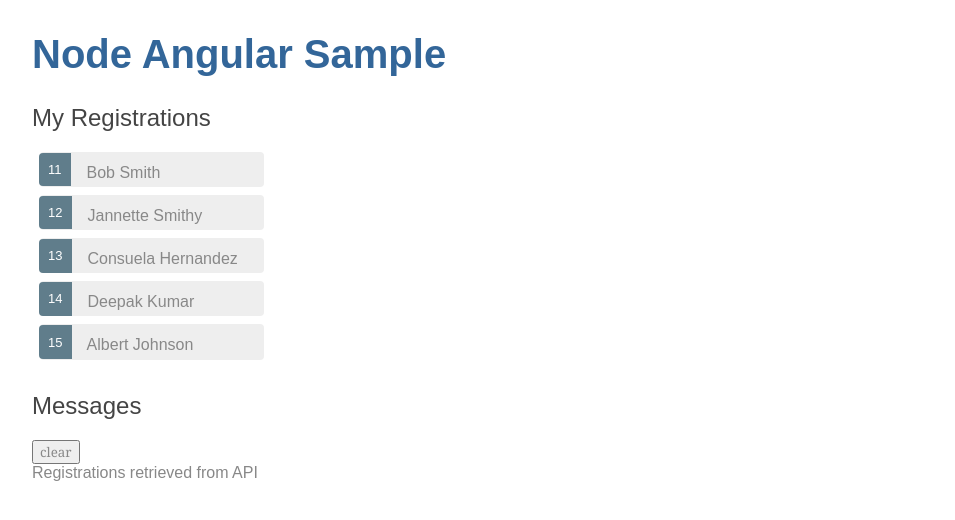
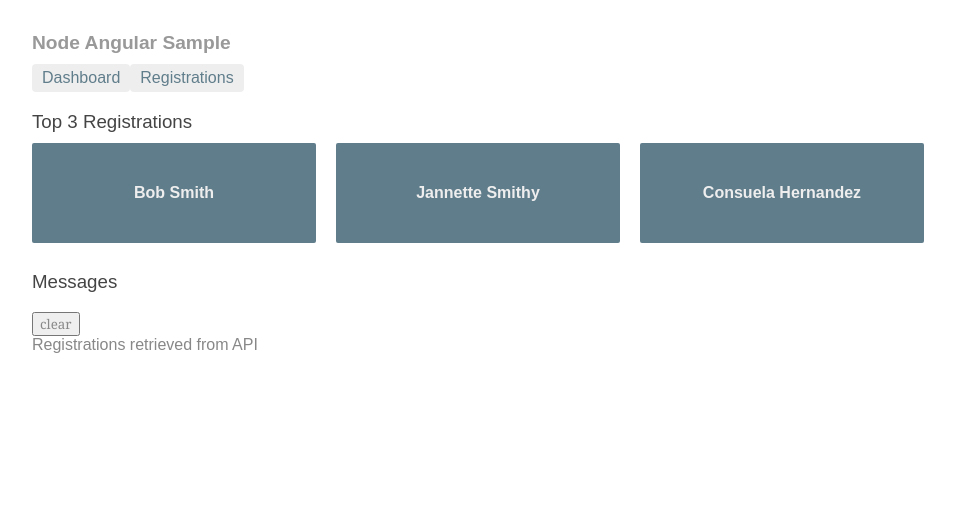
Before and after one commit to webpaul/node-angular-sample, an Angular app in the folder client/: page /dashboard in a window 1280 px wide. Shown: the top 520 px of the page, without its empty margins (0-955 px from the left). Built offline with nearby package versions, Linux system fonts and the light colour scheme.

Commit message:
Add dashboard and routing

```diff
--- a/client/src/app/app.component.css
+++ b/client/src/app/app.component.css
@@ -0,0 +1,29 @@
+/* AppComponent's private CSS styles */
+h1 {
+    font-size: 1.2em;
+    color: #999;
+    margin-bottom: 0;
+  }
+  h2 {
+    font-size: 2em;
+    margin-top: 0;
+    padding-top: 0;
+  }
+  nav a {
+    padding: 5px 10px;
+    text-decoration: none;
+    margin-top: 10px;
+    display: inline-block;
+    background-color: #eee;
+    border-radius: 4px;
+  }
+  nav a:visited, a:link {
+    color: #607D8B;
+  }
+  nav a:hover {
+    color: #039be5;
+    background-color: #CFD8DC;
+  }
+  nav a.active {
+    color: #039be5;
+  }
--- a/client/src/app/app.component.html
+++ b/client/src/app/app.component.html
@@ -1,3 +1,7 @@
 <h1>{{title}}</h1>
-<app-registrations></app-registrations>
+<nav>
+    <a routerLink="/dashboard">Dashboard</a>
+    <a routerLink="/registrations">Registrations</a>
+</nav>
+<router-outlet></router-outlet>
 <app-messages></app-messages>
--- /dev/null
+++ b/client/src/app/dashboard/dashboard.component.css
@@ -0,0 +1,64 @@
+/* DashboardComponent's private CSS styles */
+[class*='col-'] {
+    float: left;
+    padding-right: 20px;
+    padding-bottom: 20px;
+  }
+  [class*='col-']:last-of-type {
+    padding-right: 0;
+  }
+  a {
+    text-decoration: none;
+  }
+  *, *:after, *:before {
+    -webkit-box-sizing: border-box;
+    -moz-box-sizing: border-box;
+    box-sizing: border-box;
+  }
+  h3 {
+    text-align: left;
+    margin-bottom: 0;
+  }
+  h4 {
+    position: relative;
+  }
+  .grid {
+    margin: 0;
+    height: 120px;
+  }
+  .col-1-4 {
+    width: 25%;
+  }
+  .module {
+    padding: 20px;
+    text-align: center;
+    color: #eee;
+    max-height: 120px;
+    min-width: 120px;
+    background-color: #607D8B;
+    border-radius: 2px;
+  }
+  .module:hover {
+    background-color: #EEE;
+    cursor: pointer;
+    color: #607d8b;
+  }
+  .grid-pad {
+    padding: 10px 0;
+  }
+  .grid-pad > [class*='col-']:last-of-type {
+    padding-right: 20px;
+  }
+  @media (max-width: 600px) {
+    .module {
+      font-size: 10px;
+      max-height: 75px; }
+  }
+  @media (max-width: 1024px) {
+    .grid {
+      margin: 0;
+    }
+    .module {
+      min-width: 60px;
+    }
+  }
--- /dev/null
+++ b/client/src/app/dashboard/dashboard.component.html
@@ -0,0 +1,8 @@
+<h3>Top 3 Registrations</h3>
+<div class="grid grid-pad">
+  <a *ngFor="let registration of registrations" class="col-1-4">
+    <div class="module">
+      <h4>{{registration.name}}</h4>
+    </div>
+  </a>
+</div>
--- /dev/null
+++ b/client/src/app/dashboard/dashboard.component.ts
@@ -0,0 +1,23 @@
+import { Component, OnInit } from '@angular/core';
+import { Registration } from '../registrations/registration';
+import { RegistrationService } from '../registrations/registration.service';
+
+@Component({
+  selector: 'app-dashboard',
+  templateUrl: './dashboard.component.html',
+  styleUrls: [ './dashboard.component.css' ]
+})
+export class DashboardComponent implements OnInit {
+  registrations: Registration[] = [];
+
+  constructor(private registrationService: RegistrationService) { }
+
+  ngOnInit() {
+    this.getRegistrations();
+  }
+
+  async getRegistrations(): Promise<void> {
+    var items = await this.registrationService.getRegistrations();
+    this.registrations = items.slice(0, 3);
+  }
+}
--- a/client/src/app/messages/messages.component.html
+++ b/client/src/app/messages/messages.component.html
@@ -1,6 +1,6 @@
 <div *ngIf="messageService.messages.length">
 
-  <h2>Messages</h2>
+  <h3>Messages</h3>
   <button class="clear"
           (click)="messageService.clear()">clear</button>
   <div *ngFor='let message of messageService.messages'> {{message}} </div>
```
Also changed, not shown: client/src/app/app-routing.module.ts (added, +17 -0 lines), client/src/app/app.module.ts (+6 -2 lines), 2 other files (tests, documents, lock files or other folders).
